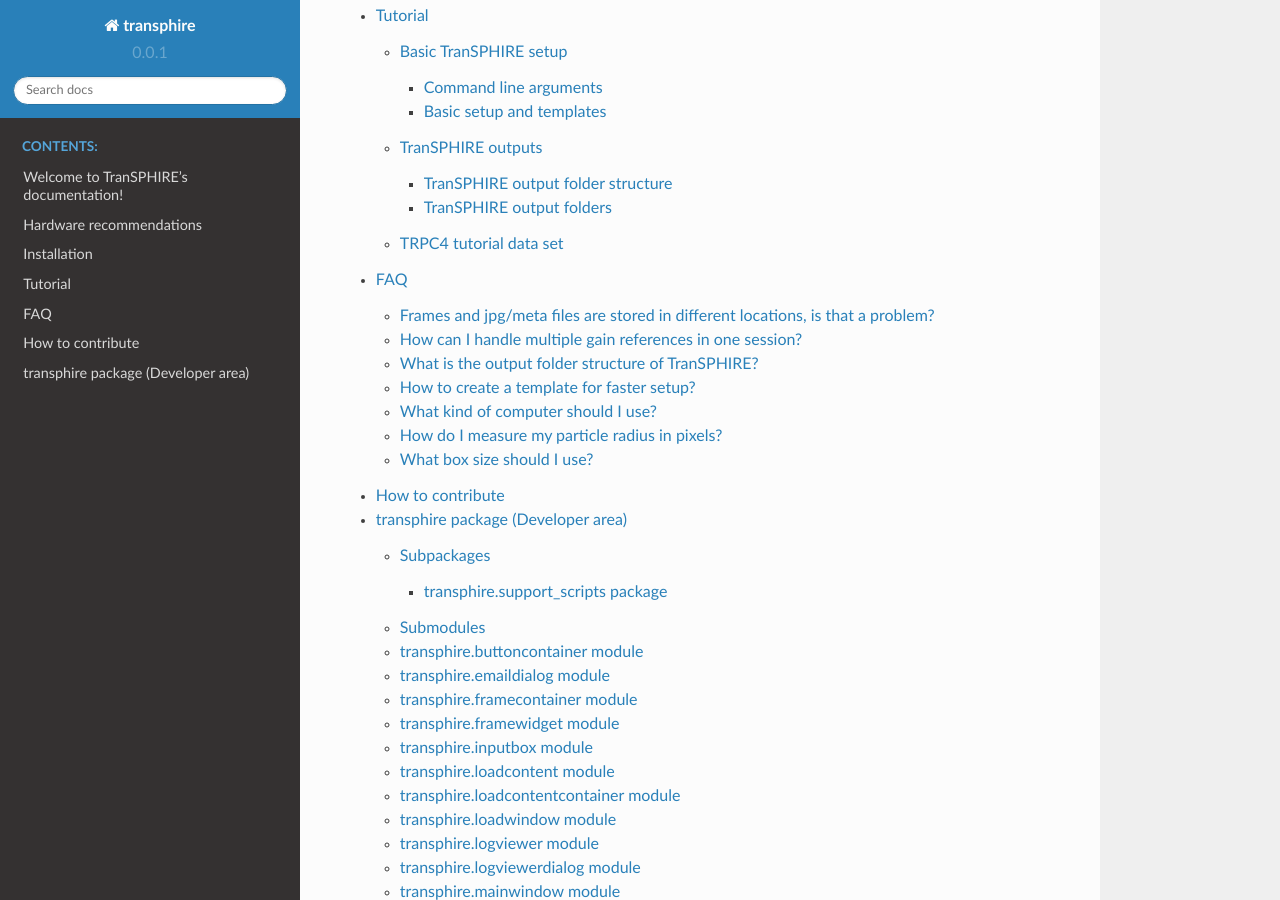
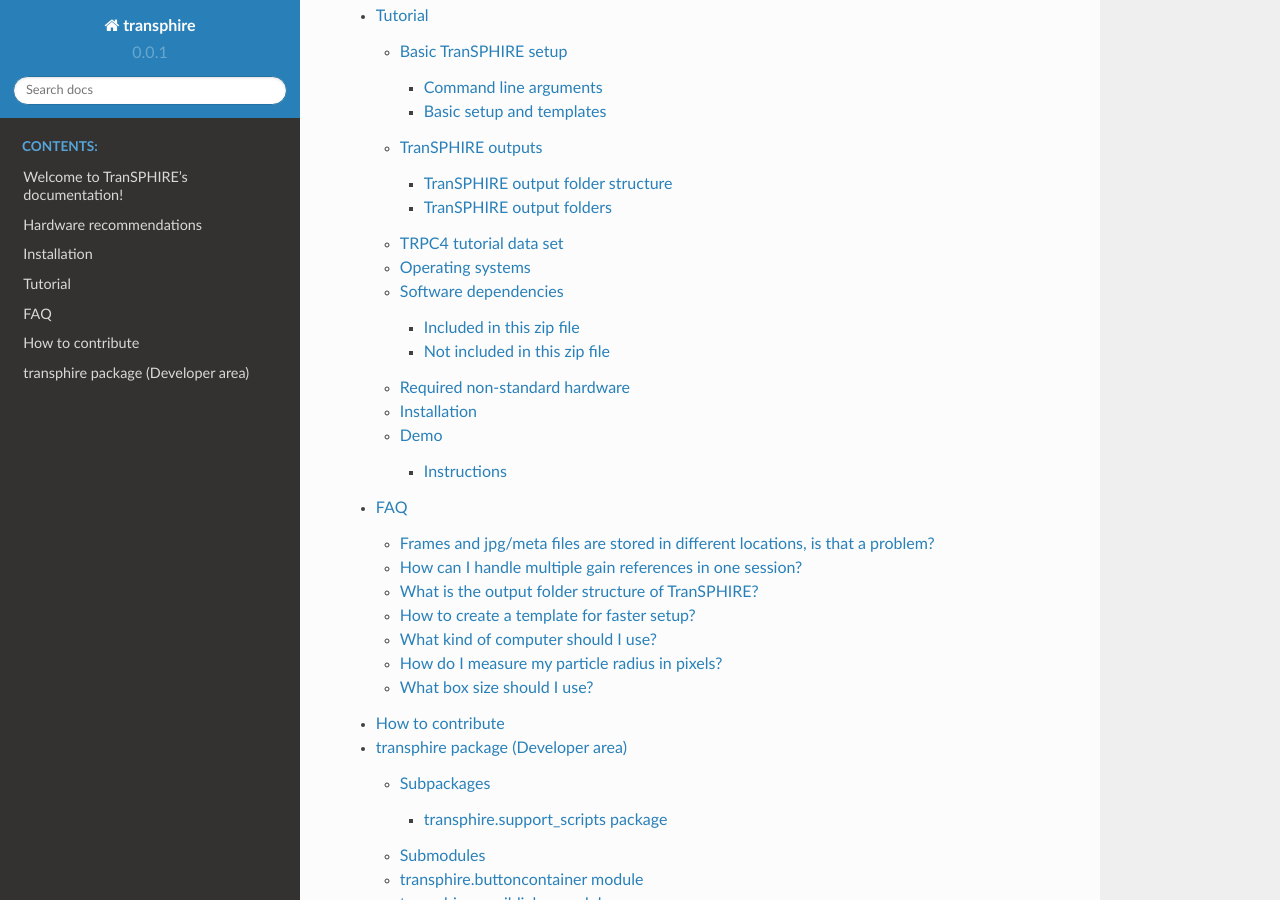
Before and after one commit to MPI-Dortmund/transphire, a Sphinx documentation site: the page built from docs/source/index.rst, in a window 1280 px wide and 900 px high, scrolled down 2862 px. Built offline with Sphinx 7.4.7 and the Read the Docs theme 2.0.0, drawn with Linux system fonts in a browser that asks for light colours; pages that are not in the unit, such as notebooks, are missing from menus; some of the changed lines change nothing that is shown.

Commit message:
Add simple tutorial information

```diff
--- a/docs/source/tutorial/trpc4.rst
+++ b/docs/source/tutorial/trpc4.rst
@@ -3,10 +3,192 @@
 TRPC4 tutorial data set
 ***********************
 
-To demonstrate how TranSPHIRE works, a TRPC4 tutorial test data set can be downloaded here: |DOWNLOAD_PATH|
+To demonstrate how TranSPHIRE works, a TRPC4 tutorial test data set can be downloaded here:
+https://ftp.gwdg.de/pub/misc/sphire/TranSPHIRE/TranSPHIRE_1.5_trpc4_tutorial.zip
 
-Untar the downloaded file ``transphire_trpc4_tutorial.tar.gz``:
+Unzip the downloaded file ``TranSPHIRE_1.5_trpc4_tutorial.zip``:
 
->>> tar -xf transphire_trpc4_data_set.tar.gz
+>>> tar -xf TranSPHIRE_nature_communications.zip
 
-This extracts a folder called ``transphire_trpc4_tutorial``.
+This extracts a folder called ``TranSPHIRE_1.5_trpc4_tutorial.zip``.
+
+The following instructions can also be found in the included ``README.rst``.
+
+
+Operating systems
+*****************
+
+The software has been tested on the following operating systems:
+
+Ubuntu 18
+Ubuntu 20
+CentOS 7
+
+
+Software dependencies
+*********************
+
+TranSPHIRE is dependent on different programs:
+
+
+Included in this zip file
++++++++++++++++++++++++++
+
+|TranSPHIRE| version 1.5.0
+|SPHIRE| version 1.3_transphire
+|SPHIRE| |GPUISAC| version 1.1
+
+
+Not included in this zip file
++++++++++++++++++++++++++++++
+
+|ANACONDA| / |MINICONDA| environment -- https://www.anaconda.com/
+|IMOD| version 4.9 -- https://bio3d.colorado.edu/imod/
+|CHIMERAX| version 1.0 -- https://www.cgl.ucsf.edu/chimerax/
+|MotionCor2| version 1.3.2 -- https://emcore.ucsf.edu/ucsf-software
+|Unblur| cisTEM version 1.0.0-beta -- https://cistem.org/
+|CTFFIND4| version 4.1.14 -- https://grigoriefflab.umassmed.edu/ctf_estimation_ctffind_ctftilt
+|GCtf| version 1.06 -- https://www2.mrc-lmb.cam.ac.uk/research/locally-developed-software/zhang-software/
+|SPHIRE| |crYOLO| version 1.7.4 -- http://cryolo.readthedocs.io/
+|SPHIRE| |Cinderella| version 0.7.0 -- http://sphire.mpg.de/wiki/doku.php?id=auto_2d_class_selection
+
+
+Required non-standard hardware
+*****************
+
+- Nvidia GPU
+
+
+Installation
+************
+
+The installation of TranSPHIRE takes about 5 to 20 minutes, depending on the download speed.
+
+
+**Install SPHIRE_v1.3_transphire**
+
+>>> bash ./install_sphire_v1.3_transphire.sh
+
+
+**Install GPU ISAC**
+
+Make sure that you have CUDA available then run:
+
+>>> bash ./install_gpu_isac.sh
+
+
+**Create a new conda environment for TranSPHIRE**
+
+>>> bash ./install_transphire.sh
+
+Put the TranSPHIRE installation in your PATH
+
+>>> export PATH=$(realpath sphire_v1.3_transphire/envs/transphire/bin):${PATH}
+
+
+**Install other dependencies**
+
+Please install the other dependencies from the *Software dependencies* section.
+
+
+Demo
+****
+
+A TRPC4 Demo data set containig 120 micrograph movies is coming within the ZIP file.
+
+The expected output can be found in the *TRPC4_demo_results_expected* folder.
+
+The expected runtime of the demo data is:
+
+- 4.5 hours without 3D refinement on 6 cores.
+- 5.5 hours with 3D refinement on 6 cores.
+
+On a "normal" GPU machine:
+
+- Intel(R) Xeon(R) CPU E5-2643 v4 @ 3.40Ghz
+- 6 cores / hyperthreading 12 cores
+- 128 GB RAM
+- 2x GeForce RTX 2080 Ti
+
+Instructions
+++++++++++++
+
+A more detailed version of the instructions is currently in preparation at `transphire.readthedocs.io`.
+
+
+1. Open the TranSPHIRE GUI
+
+>>> transphire --root_directory $(realpath .)
+
+2. Click the **Settings** tab.
+
+3. Click the **Input** tab.
+
+  - *Input project path for frames*: click the folder icon and choose the *TRPC4_demo* folder
+  - *Input project path for jpg*: click the folder icon and choose the *TRPC4_demo* folder
+  - *Input frames extension*: tiff
+  - *number of frames*: 50
+
+4. Click the **Output** tab.
+
+  - *Project name*: TRPC4_demo_results
+  - *Rename prefix*: TRPC4_
+  - *Rename suffix*: _demo
+
+5. Click the **Global** tab.
+
+  - *Pixel size*: 0.85
+  - *Cs*: 0.001
+  - *Gain*: click the folder icon and choose the *TRPC4_demo/gain_ref.mrc* file
+  - *Protein radius*: 120
+
+6. Click the **Copy** tab.
+
+  - *Delete data after Import*: Symlink
+
+7. Click the **Path** tab.
+
+
+   Provide the file path values from your downloaded dependencies.
+
+8. Click the **Motion** tab.
+
+  - *-FmDose*: 1.77
+  - *-Patch*: 5 5 20
+
+9. Click the **CTF** tab.
+
+  - *--f_start*: 40
+  - *--f_stop*: 4
+
+10. Click the **Picking** tab.
+
+  - *--conf**: click the folder icon and choose the *TRPC4_demo/config_2020_07.json* file
+  - *--weights**: click the folder icon and choose the *TRPC4_demo/gmodel_phosnet_202005_N63_c17.h5* file
+
+11. Click the **Class2d** tab and go to the **Advanced** tab.
+
+  - *Nr. Particles*: 5000
+  - *--img_per_grp*: 50
+  - *--minimum_grp_size*: 30
+  - *MPI processes*: Choose the number of your physical cores available.
+
+12. Click the **Select2d** tab.
+
+  - *--weights*: click the folder icon and choose the *TRPC4_demo/config_2020_07.json* file
+
+13. Click the **Auto3d** tab.
+
+  - *--mpi_procs*: Choose the number of your physical cores available.
+  - *--mpi_submission_command*: bash
+  - *--mpi_submission_template*: click the folder icon and choose the *submission_bash_template.sh* file
+  - *--memory_per_node*: Adjust depending on your system
+  - *--mol_mass*: 900
+  - *--symmetry*: c4
+  - *input_volume*: click the folder icon and choose the *TRPC4_reference.hdf* file
+  - *Use SSH*: False
+  **Advanced**
+  - *Minimum classes*: 0
+  - *Minimum particles*: 0
+
+14. Click the **Start** button.
```
